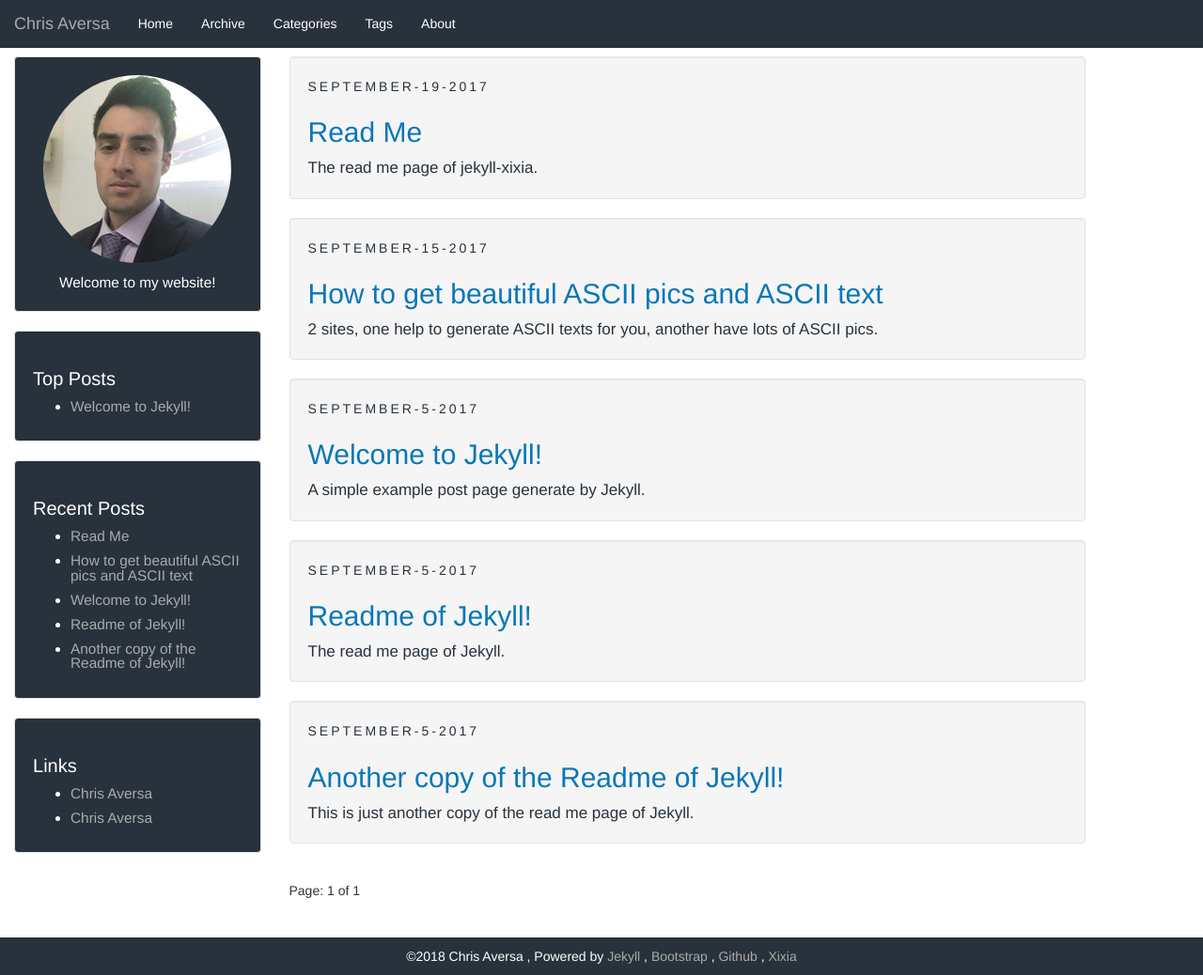
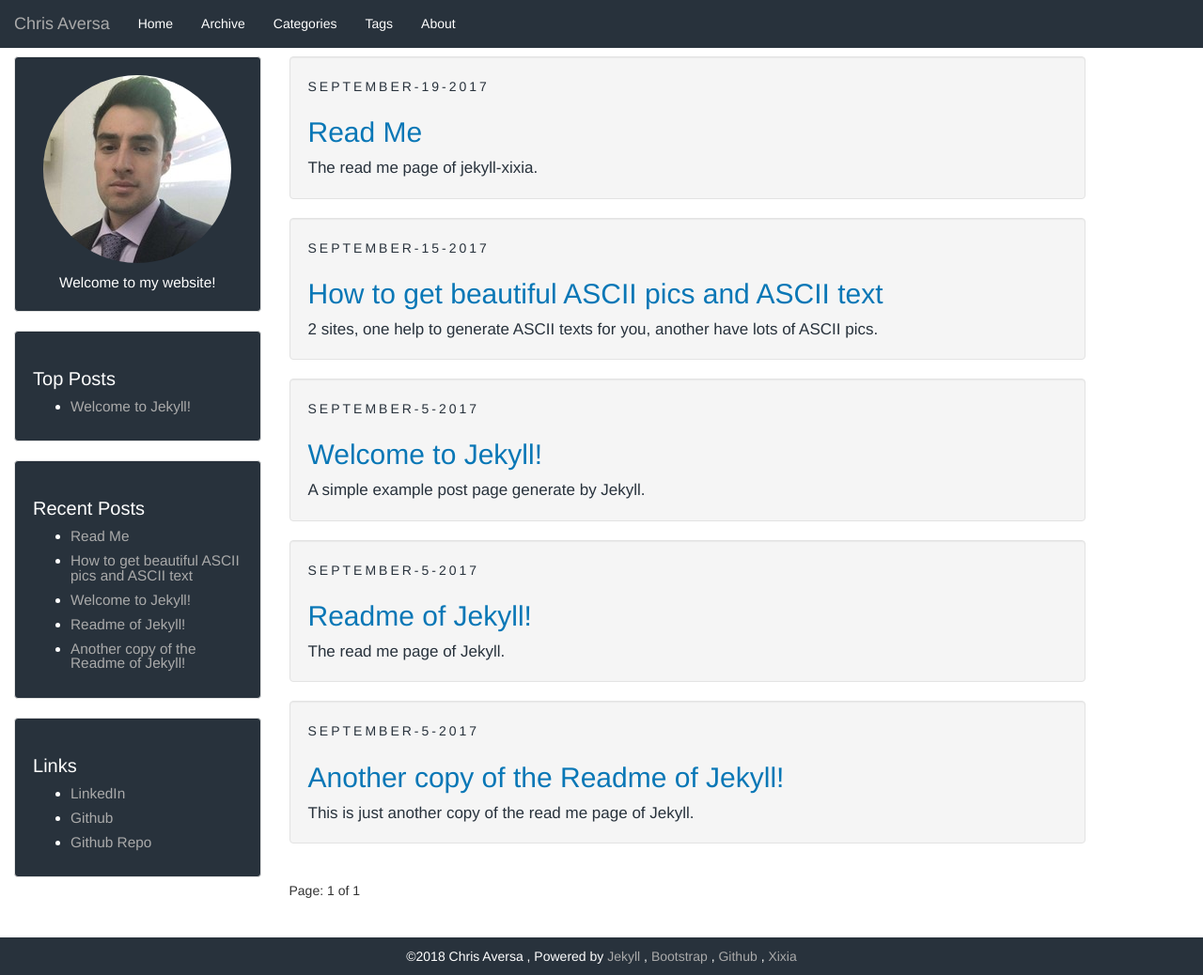
Before and after one commit to chrisaversa/chrisaversa.github.io, a Jekyll site: the page built from index.html, in a window 1280 px wide and 1038 px high. Shown: the whole window at 94% size. Built offline with Jekyll 4.4.1, drawn with Linux system fonts in a browser that asks for light colours; the list of posts is cut into pages by our own code.

Commit message:
Updated Links.yml

```diff
--- a/_data/links.yml
+++ b/_data/links.yml
@@ -1,5 +1,8 @@
+- url: "https://www.linkedin.com/in/christopher-aversa-612498105"
+  title: "LinkedIn"
+
 - url: "chrisaversa.github.io"
-  title: "Chris Aversa"
+  title: "Github"
 
 - url: "https://github.com/chrisaversa/chrisaversa.github.io"
-  title: "Chris Aversa"
+  title: "Github Repo"
```
